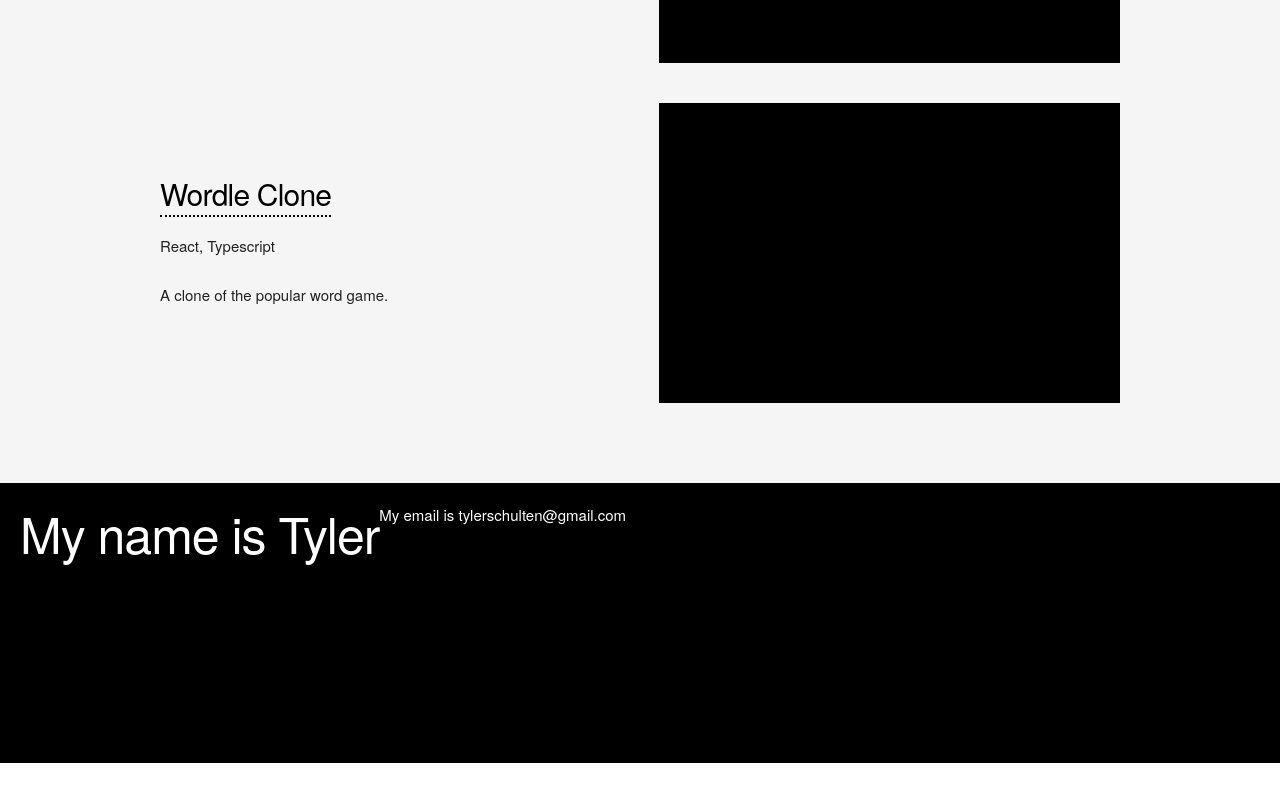
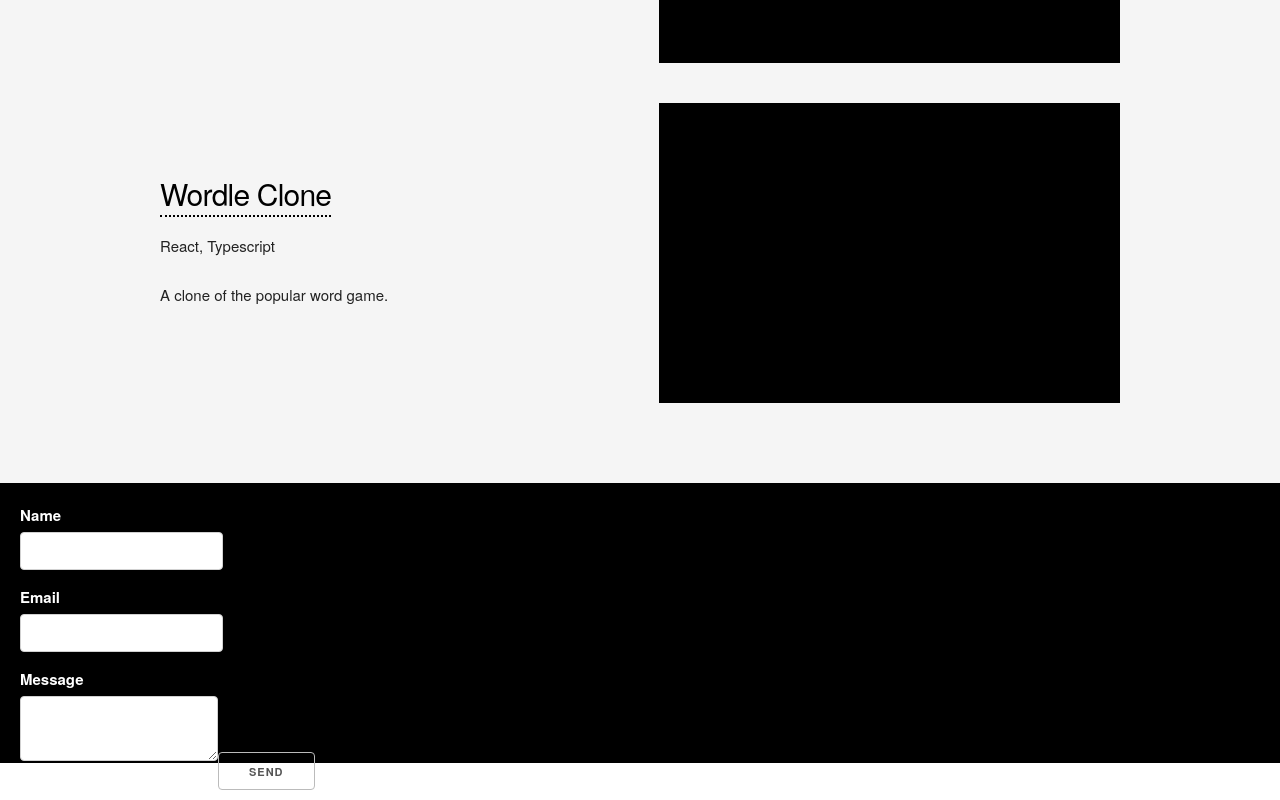
Before and after one commit to TylerS2000/portfolio2023, a React (Create React App) app: page / in a window 1280 px wide. Shown: the part 1757-2557 px from the top of the page. Before the commit the page ends 2520 px from the top, so only its background shows below. Built offline with nearby package versions, Linux system fonts and the light colour scheme.

Commit message:
google forms example

```diff
--- a/src/components/Contact.css
+++ b/src/components/Contact.css
@@ -2,5 +2,7 @@
     display: flex;
     height: 30vh;;
     padding: 20px;
-    color:#ffffff;
+    color: white;
+    flex-direction: column;
+    text-align: left;
 }
--- a/src/components/Contact.js
+++ b/src/components/Contact.js
@@ -3,8 +3,16 @@
 export default function Contact() {
     return (
         <div className="Contact">
-            <h1>My name is Tyler</h1>
-            <p>My email is tylerschulten@gmail.com</p>
+            <form method="post" action="https://docs.google.com/forms/u/0/d/e/1FAIpQLSdRIq9W-bRu1TR1ScPhxZGBd-H7Z49zek6m3YQaI-y5Knev5g/formResponse">
+            <label for="name">Name</label>
+            <input type="text" id="name" name="entry.2029292307" required/>
+            <label for="email">Email</label>
+            <input type="email" id="email" name="entry.115920059" required/>
+            <label for="message">Message</label>
+            <textarea id="message" name="entry.658828470" required></textarea>
+            <button type="submit">Send</button>
+            </form>
+
         </div>
     );
 }
```
